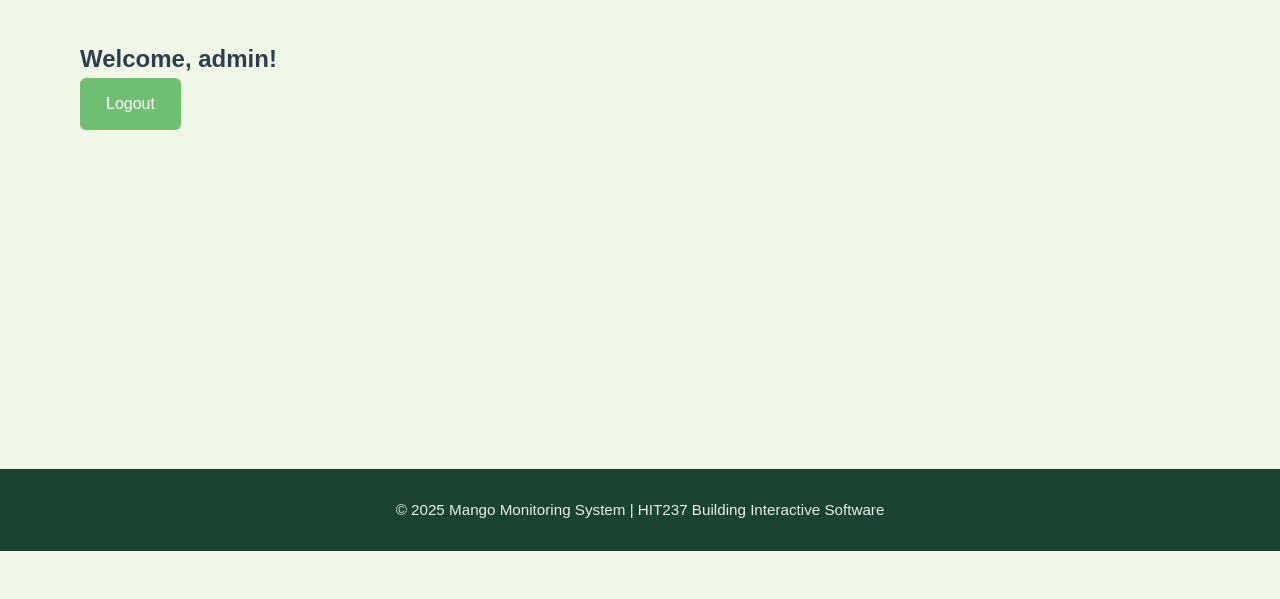
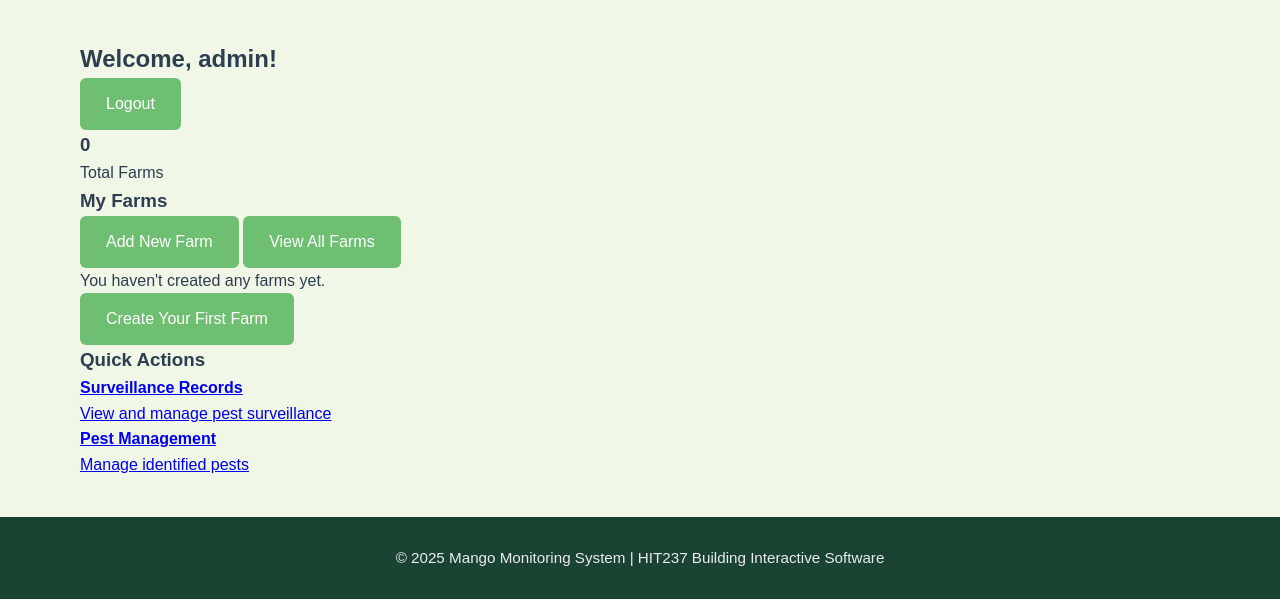
Before and after one commit to erripetalas/MangoMonitoring, a Django app: page /myfarms/profile/ in a window 1280 px wide. Shown: the part 249-848 px from the top of the page. Before the commit the page ends 800 px from the top, so only its background shows below. Run offline with Django 5.2, Linux system fonts and the light colour scheme; a user stored in the database is signed in; data comes from the database, SQL or seed files in the repository; both versions use the stored data as it was after the commit.

Commit message:
Update - updated the templates on app2 to allow navigation to other templates from the profile

```diff
--- a/App2/templates/App2/farm_list.html
+++ b/App2/templates/App2/farm_list.html
@@ -1,4 +1,4 @@
-{% extends 'app2/base.html' %}
+{% extends 'App2/base.html' %}
 {% block title %}My Farms{% endblock %}
 {% block content %}
 <h2>My Farms</h2>
--- a/App2/templates/App2/profile.html
+++ b/App2/templates/App2/profile.html
@@ -1,13 +1,6 @@
-<!DOCTYPE html>
-<html lang="en">
-<head>
-    <meta charset="UTF-8">
-    <meta name="viewport" content="width=device-width, initial-scale=1.0">
-    <title>Profile</title>
-</head>
-<body>
 {% extends 'App2/base.html' %}
 {% block title %}Profile | My Farms{% endblock %}
+
 {% block navigation %}
 <nav aria-label="Main navigation" class="main-navbar">
     <div class="nav-container">
@@ -20,11 +13,71 @@
     </div>
 </nav>
 {% endblock %}
+
 {% block content %}
 <div class="main-content profile-content">
-    <h2>Welcome, {{ user.username }}!</h2>
-    <a href="{% url 'App2:logout' %}" class="btn">Logout</a>
+    <div class="dashboard-header">
+        <h2>Welcome, {{ user.username }}!</h2>
+        <a href="{% url 'App2:logout' %}" class="btn btn-secondary">Logout</a>
+    </div>
+
+    <div class="dashboard-stats">
+        <div class="stat-card">
+            <h3>{{ farms_count }}</h3>
+            <p>Total Farms</p>
+        </div>
+    </div>
+
+    <div class="dashboard-section">
+        <div class="section-header">
+            <h3>My Farms</h3>
+            <div class="action-buttons">
+                <a href="{% url 'App2:farm-create' %}" class="btn btn-primary">Add New Farm</a>
+                <a href="{% url 'App2:farm-list' %}" class="btn btn-outline">View All Farms</a>
+            </div>
+        </div>
+
+        {% if farms %}
+            <div class="farms-grid">
+                {% for farm in farms %}
+                    <div class="farm-card">
+                        <h4>{{ farm.name }}</h4>
+                        <p><strong>Location:</strong> {{ farm.location }}</p>
+                        <p><strong>Plants:</strong> {{ farm.total_plants }}</p>
+                        <p><strong>Size:</strong> {{ farm.farm_size }} hectares</p>
+                        <div class="farm-actions">
+                            <a href="{% url 'App2:farm-detail' farm.pk %}" class="btn btn-sm">View</a>
+                            <a href="{% url 'App2:farm-update' farm.pk %}" class="btn btn-sm">Edit</a>
+                        </div>
+                    </div>
+                {% endfor %}
+            </div>
+            {% if farms_count > 5 %}
+                <p class="text-center">
+                    <a href="{% url 'App2:farm-list' %}">View all {{ farms_count }} farms →</a>
+                </p>
+            {% endif %}
+        {% else %}
+            <div class="empty-state">
+                <p>You haven't created any farms yet.</p>
+                <a href="{% url 'App2:farm-create' %}" class="btn btn-primary">Create Your First Farm</a>
+            </div>
+        {% endif %}
+    </div>
+
+    <!-- Quick Actions Section -->
+    <div class="dashboard-section">
+        <h3>Quick Actions</h3>
+        <div class="quick-actions">
+            <a href="{% url 'App2:surveillance-list' %}" class="action-card">
+                <h4>Surveillance Records</h4>
+                <p>View and manage pest surveillance</p>
+            </a>
+            <a href="{% url 'App2:pest-list' %}" class="action-card">
+                <h4>Pest Management</h4>
+                <p>Manage identified pests</p>
+            </a>
+        </div>
+    </div>
 </div>
 {% endblock %}
-</body>
-</html>
--- a/MangoMonitoring/urls.py
+++ b/MangoMonitoring/urls.py
@@ -25,5 +25,5 @@ urlpatterns = [
     path('about', views.about, name='about'), # about page
     # All URLs defined in App1.urls will be accessible from the root URL
     path('', include('App1.urls')),
-    path('myfarms/', include(('App2.urls', 'App2'), namespace='App2')),
-] + static(settings.STATIC_URL, document_root=settings.STATIC_ROOT)
+    path('myfarms/', include('App2.urls', namespace='App2')),
+]
```
Also changed, not shown: db.sqlite3.
